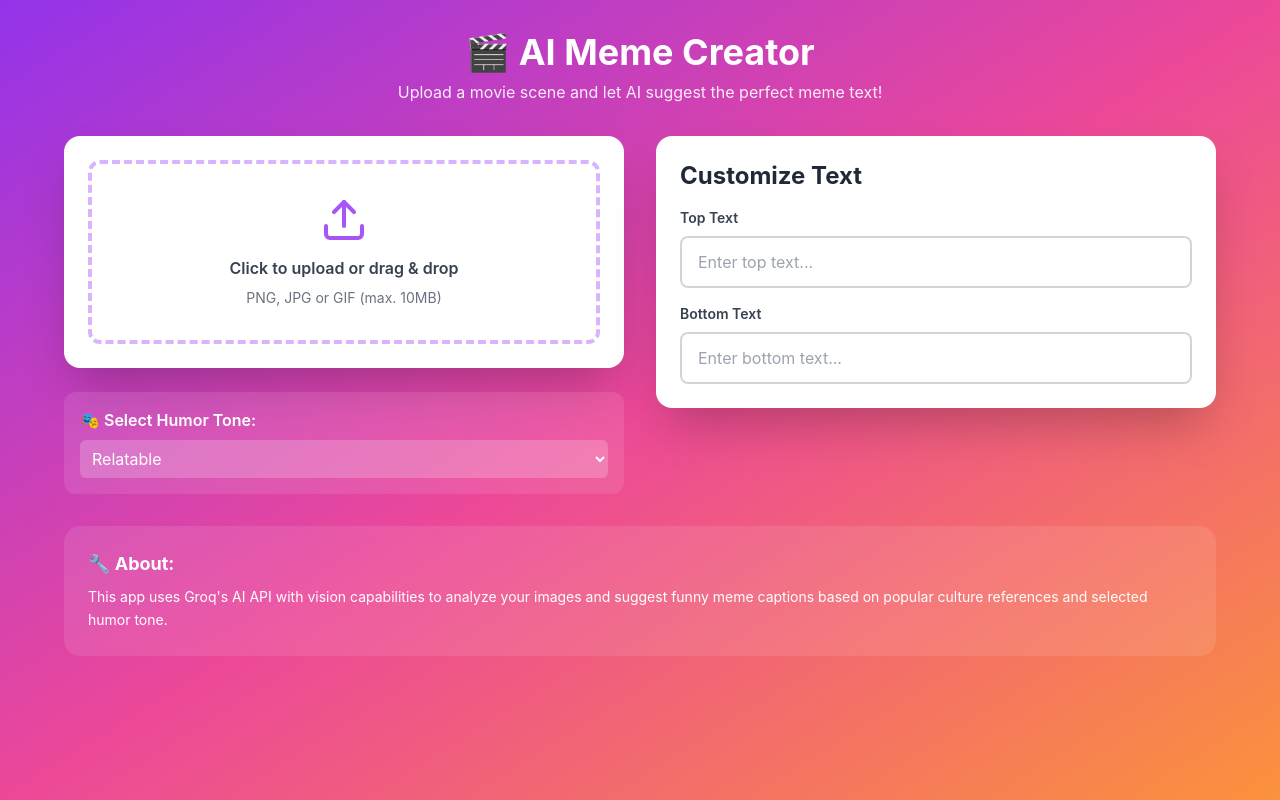
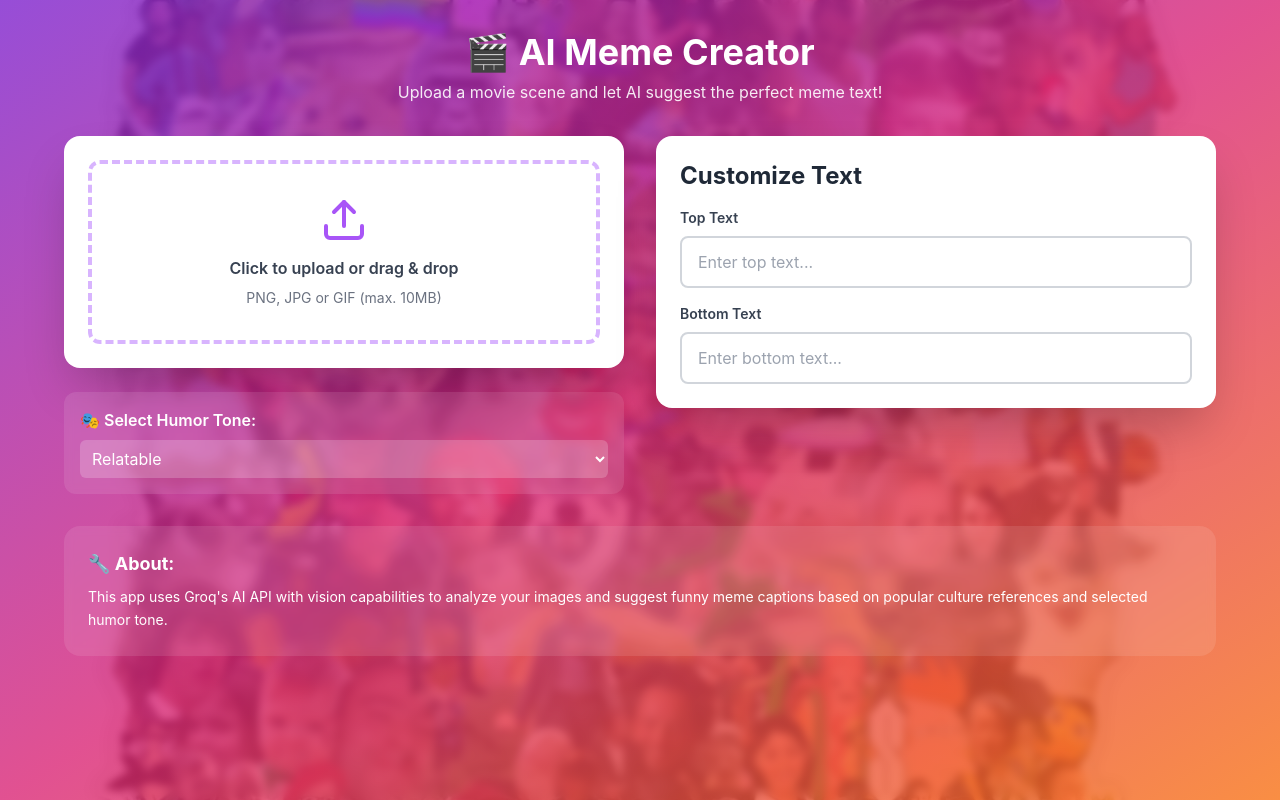
Before and after one commit to gt7080860/AI--Meme-Generator-, a React (Create React App) app: page / in a window 1280 px wide. Built offline with nearby package versions, Linux system fonts and the light colour scheme; no server answers.

Commit message:
Added background image to App.jsx

```diff
--- a/src/App.jsx
+++ b/src/App.jsx
@@ -6,6 +6,7 @@ import TextEditor from './components/TextEditor';
 import SuggestionsList from './components/SuggestionsList';
 import { generateMemeTextFromAPI } from './services/groqService';
 import { Wand2, Loader2 } from 'lucide-react';
+import bgImage from './assets/meme-collage.jpg'; // ✅ Import background image
 
 function App() {
   const [image, setImage] = useState(null);
@@ -14,7 +15,7 @@ function App() {
   const [bottomText, setBottomText] = useState('');
   const [isGenerating, setIsGenerating] = useState(false);
   const [suggestions, setSuggestions] = useState([]);
-  const [tone, setTone] = useState('relatable'); // 🆕 tone state
+  const [tone, setTone] = useState('relatable');
 
   const handleImageUpload = (file, preview) => {
     setImage(file);
@@ -27,9 +28,7 @@ function App() {
   const generateMemeText = async () => {
     if (!image) return;
     setIsGenerating(true);
-
     try {
-      // 🆕 pass tone to service
       const generatedSuggestions = await generateMemeTextFromAPI(image, tone);
       setSuggestions(generatedSuggestions);
       setTopText(generatedSuggestions[0].top);
@@ -48,8 +47,20 @@ function App() {
   };
 
   return (
-    <div className="min-h-screen bg-gradient-to-br from-purple-600 via-pink-500 to-orange-400 p-8">
-      <div className="max-w-6xl mx-auto">
+    <div
+      className="min-h-screen p-8 relative"
+      style={{
+        backgroundImage: `url(${bgImage})`,
+        backgroundSize: 'cover',
+        backgroundPosition: 'center',
+        backgroundAttachment: 'fixed',
+      }}
+    >
+      {/* Overlay for better readability */}
+      <div className="absolute inset-0 bg-gradient-to-br from-purple-700/80 via-pink-600/80 to-orange-500/80 backdrop-blur-sm z-0"></div>
+
+      {/* Main Content */}
+      <div className="max-w-6xl mx-auto relative z-10">
         <h1 className="text-4xl font-bold text-white text-center mb-2">
           🎬 AI Meme Creator
         </h1>
@@ -62,7 +73,6 @@ function App() {
           <div className="space-y-6">
             <ImageUploader onImageUpload={handleImageUpload} />
 
-            {/* 🎭 Humor Tone Selector */}
             <div className="bg-white/10 p-4 rounded-xl backdrop-blur-sm text-white">
               <label className="block mb-2 font-semibold">🎭 Select Humor Tone:</label>
               <select
@@ -74,16 +84,12 @@ function App() {
                 <option value="sarcastic">Sarcastic</option>
                 <option value="wholesome">Wholesome</option>
                 <option value="chaotic">Chaotic</option>
-                <option value="dark humor">Dark Humor</option> {/* 🆕 added */}
+                <option value="dark humor">Dark Humor</option>
               </select>
             </div>
 
             {imagePreview && (
-              <MemePreview
-                imagePreview={imagePreview}
-                topText={topText}
-                bottomText={bottomText}
-              />
+              <MemePreview imagePreview={imagePreview} topText={topText} bottomText={bottomText} />
             )}
 
             {imagePreview && (
```
